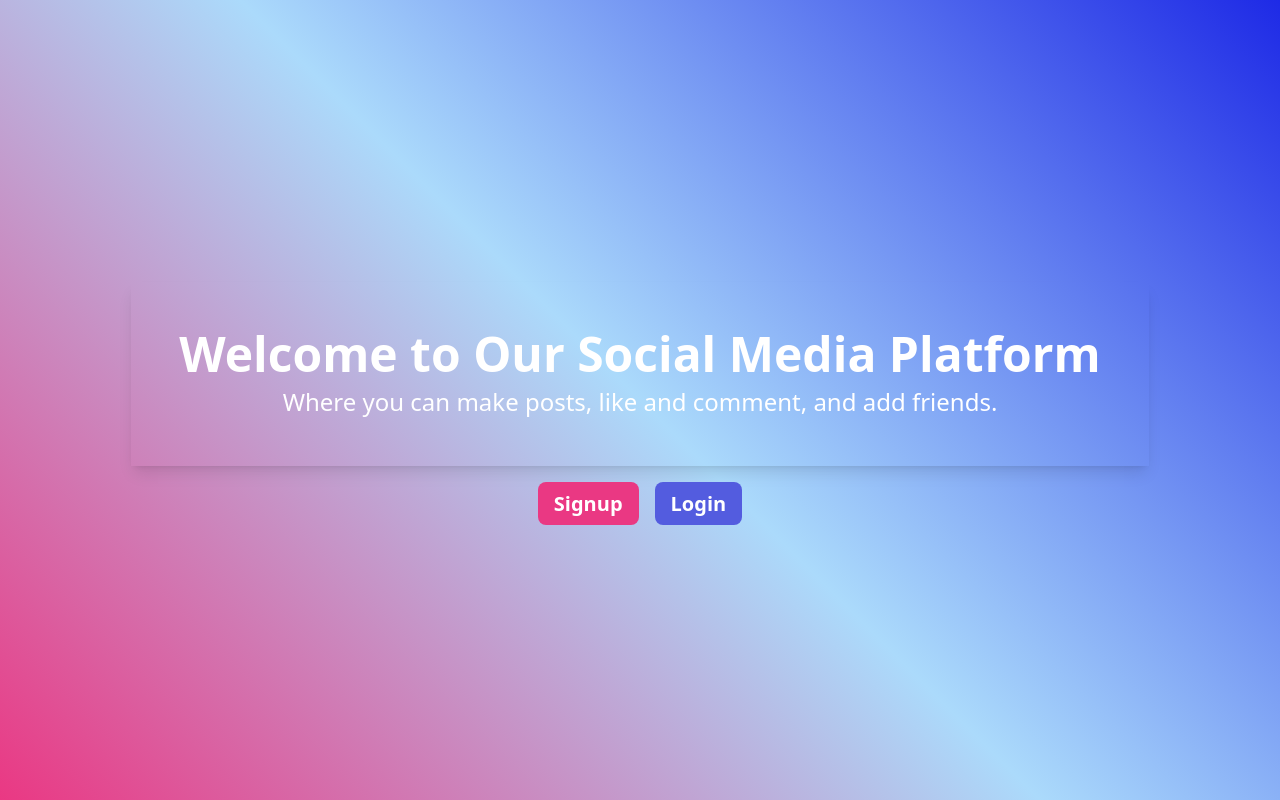
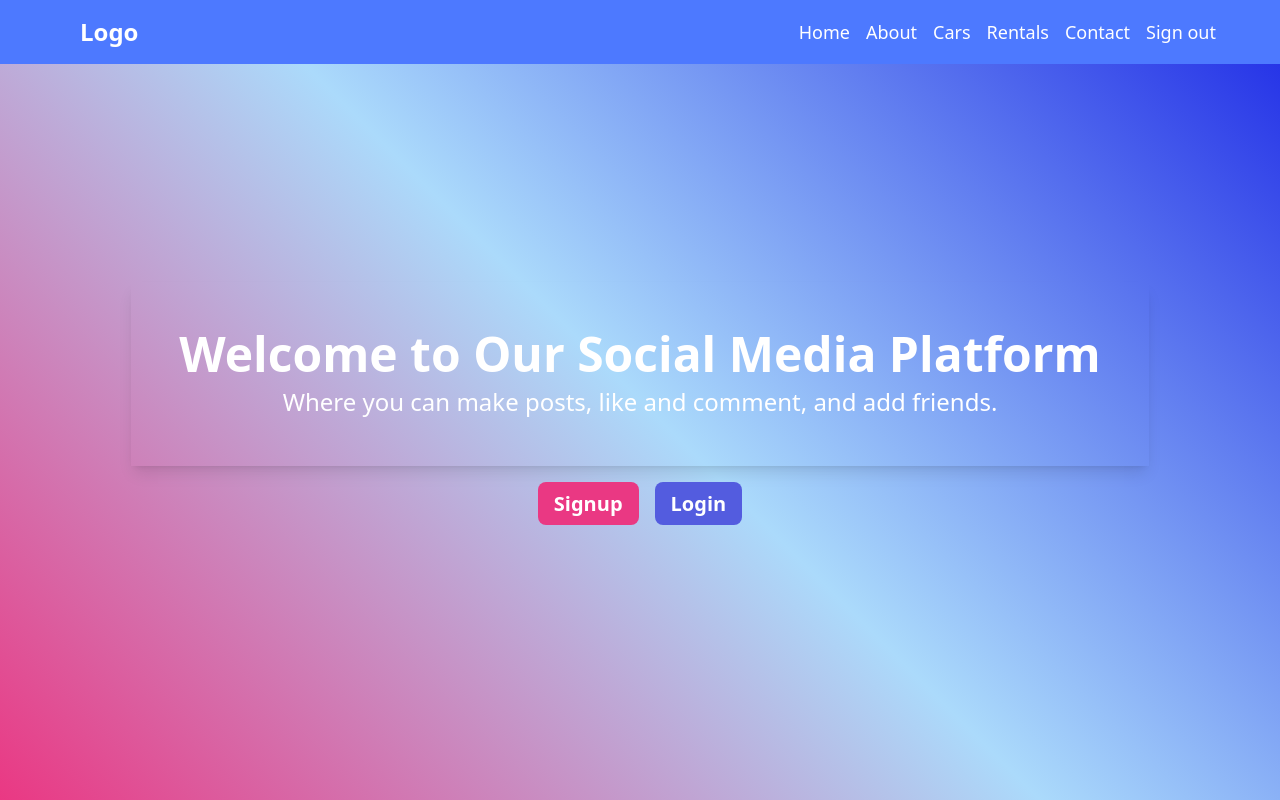
Before and after one commit to Rishi-Mishra0704/unityweb, a React (Vite) app in the folder client/: page /splash in a window 1280 px wide. Built offline with nearby package versions, Linux system fonts and the light colour scheme; no server answers.

Commit message:
update nav

```diff
--- a/client/src/main.jsx
+++ b/client/src/main.jsx
@@ -9,6 +9,7 @@ import Navbar from './components/Navbar'
 ReactDOM.createRoot(document.getElementById('root')).render(
   <React.StrictMode>
     <BrowserRouter>
+      <Navbar />
       <App />
     </BrowserRouter>
   </React.StrictMode>,
--- a/client/src/pages/Homepage.jsx
+++ b/client/src/pages/Homepage.jsx
@@ -4,7 +4,7 @@ import Navbar from '../components/Navbar'
 const Homepage = () => {
   return (
     <div>
-      <Navbar/>
+
       hellow
     </div>
   )
```
